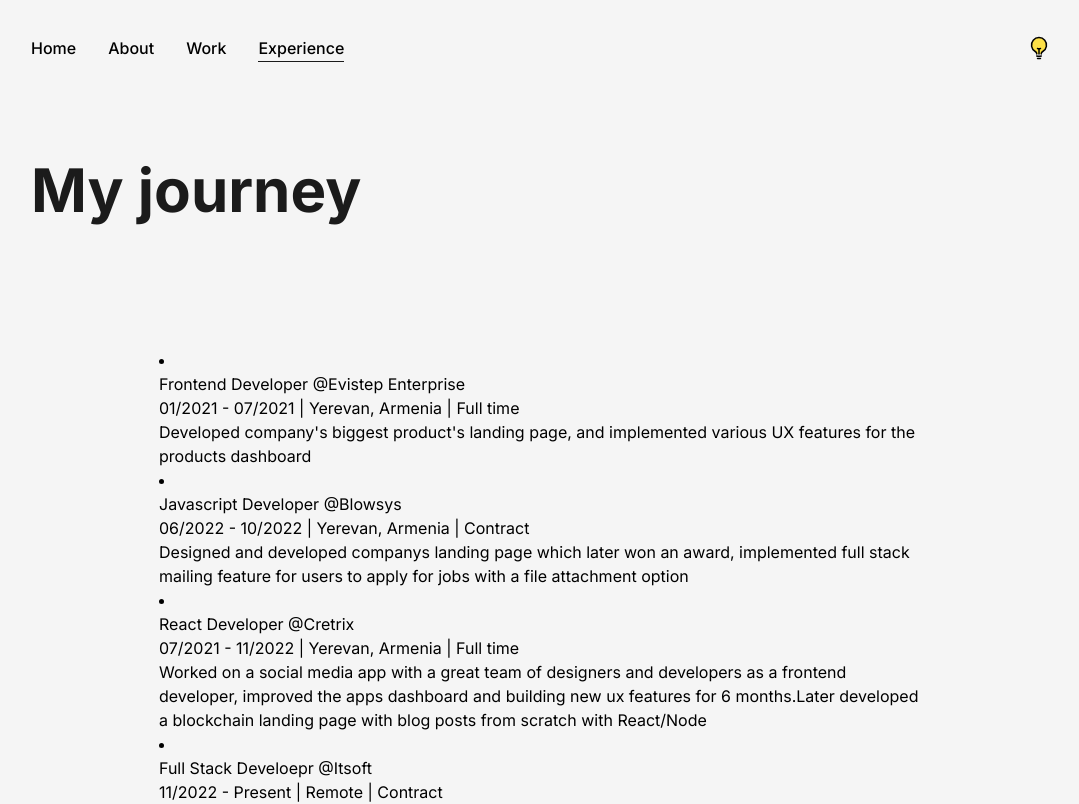
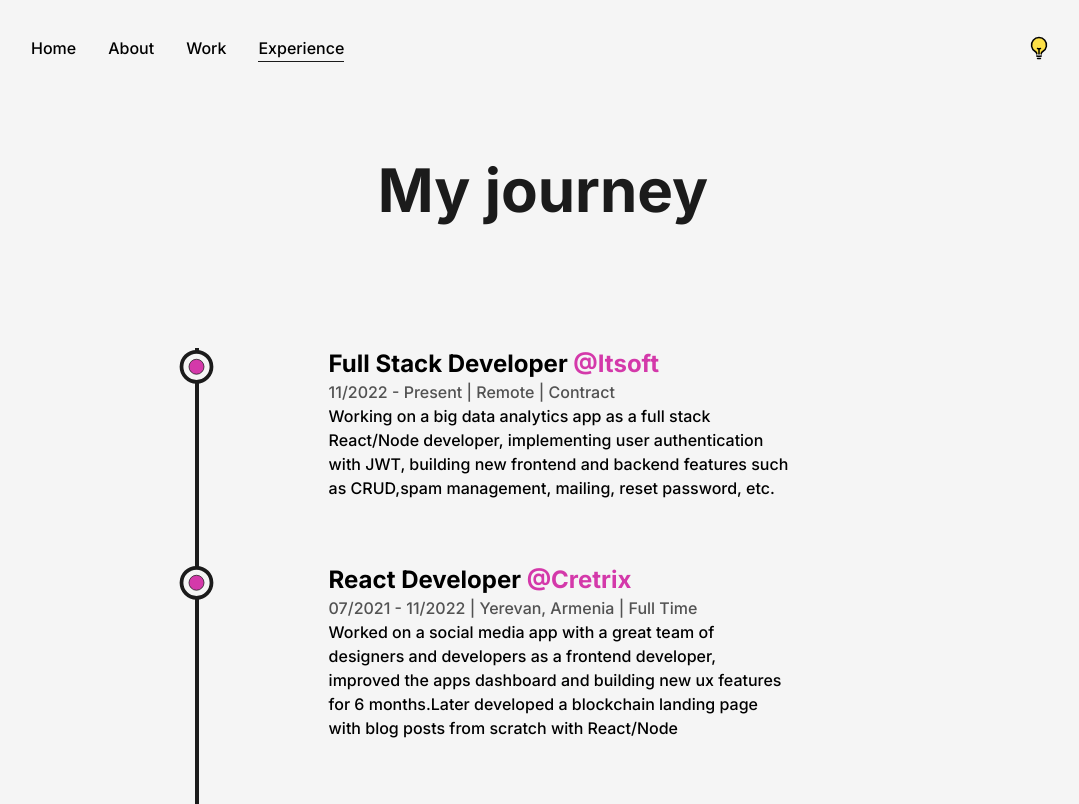
Before and after one commit to aram1l7/portfolio-v3, a Next.js app: page /experience in a window 1280 px wide. Shown: the top 804 px of the page, without its empty margins (97-1176 px from the left). Built offline with nearby package versions, Linux system fonts and the light colour scheme.

Commit message:
Experience done

```diff
--- /dev/null
+++ b/src/components/RoundedIcon.js
@@ -0,0 +1,40 @@
+import React from "react";
+
+const RoundedIcon = () => {
+  return (
+    <figure className="stroke-dark absolute left-0 dark:stroke-light">
+      <svg
+        className="-rotate-90 md:w-[60px] md:h-[60px] xs:w-[40px] xs:h-[40px]"
+        width="75"
+        height="75"
+        viewBox="0 0 100 100"
+      >
+        <circle
+          cx="75"
+          cy="50"
+          r="20"
+          pathLength="1"
+          className="stroke-primary  stroke-1 fill-none dark:stroke-primaryDark"
+        ></circle>
+        <circle
+          cx="75"
+          cy="50"
+          r="20"
+          pathLength="1"
+          className="fill-light stroke-[5px] dark:fill-dark"
+          stroke-dashoffset="0px"
+          stroke-dasharray="1px 1px"
+        ></circle>
+        <circle
+          cx="75"
+          cy="50"
+          r="10"
+          pathLength="1"
+          className="stroke-1 fill-primary dark:fill-primaryDark"
+        ></circle>
+      </svg>
+    </figure>
+  );
+};
+
+export default RoundedIcon;
--- a/src/components/StackSlider.js
+++ b/src/components/StackSlider.js
@@ -31,7 +31,6 @@ export default function StackSlider() {
             slidesPerView: 2,
           },
         }}
-
         modules={[Autoplay]}
         className="mySwiper"
       >
--- a/src/mocks/job-history.js
+++ b/src/mocks/job-history.js
@@ -1,21 +1,13 @@
 export const jobHistory = [
   {
-    id: 1,
-    position: "Frontend Developer",
-    company: "Evistep Enterprise",
-    time: "01/2021 - 07/2021",
-    location: "Yerevan, Armenia",
-    type: "Full time",
-    description: `Developed company's biggest product's landing page, and implemented various UX features for the products dashboard`,
-  },
-  {
-    id: 2,
-    position: "Javascript Developer",
-    company: "Blowsys",
-    time: "06/2022 - 10/2022",
+    id: 4,
+    position: "Full Stack Developer",
+    company: "Itsoft",
+    time: "11/2022 - Present",
     type: "Contract",
-    location: "Yerevan, Armenia",
-    description: `Designed and developed companys landing page which later won an award, implemented full stack mailing feature for users to apply for jobs with a file attachment option`,
+    location: "Remote",
+    description:
+      "Working on a big data analytics app as a full stack React/Node developer, implementing user authentication with JWT, building new frontend and backend features such as CRUD,spam management, mailing, reset password, etc.",
   },
   {
     id: 3,
@@ -28,13 +20,21 @@ export const jobHistory = [
       "Worked on a social media app with a great team of designers and developers as a frontend developer, improved the apps dashboard and building new ux features for 6 months.Later developed a blockchain landing page with blog posts from scratch with React/Node",
   },
   {
-    id: 4,
-    position: "Full Stack Develoepr",
-    company: "Itsoft",
-    time: "11/2022 - Present",
+    id: 2,
+    position: "Javascript Developer",
+    company: "Blowsys",
+    time: "06/2022 - 10/2022",
     type: "Contract",
-    location: "Remote",
-    description:
-      "Working on a big data analytics app as a full stack developer, implementing user authentication with JWT, building new frontend and backend features such as CRUD,spam management, mailing, reset password, etc.",
+    location: "Yerevan, Armenia",
+    description: `Designed and developed companys landing page which later won an award, implemented full stack mailing feature for users to apply for jobs with a file attachment option`,
+  },
+  {
+    id: 1,
+    position: "Frontend Developer",
+    company: "Evistep Enterprise",
+    time: "01/2021 - 07/2021",
+    location: "Yerevan, Armenia",
+    type: "Full time",
+    description: `Developed company's biggest product's landing page, and implemented various UX features for the products dashboard`,
   },
 ];
--- a/src/pages/experience.js
+++ b/src/pages/experience.js
@@ -1,18 +1,23 @@
 import Layout from "@/components/Layout";
 import React from "react";
 import { jobHistory } from "@/mocks/job-history";
+import RoundedIcon from "@/components/RoundedIcon";
 
 const Details = ({ position, company, time, type, description, location }) => {
   return (
-    <li>
+    <li className="my-8 first:mt-0 last:mb-0 w-[60%] mx-auto flex flex-col items-start justify-between md:w-[80%]">
+      <RoundedIcon />
       <div>
-        <h3>
-          {position} @{company}
+        <h3 className="capitalize font-bold text-2xl sm:text-xl xs:text-lg">
+          {position}{" "}
+          <span className="capitalize text-primary dark:text-primaryDark">
+            @{company}
+          </span>
         </h3>
-        <span>
+        <span className="capitalize text-dark/75 font-medium dark:text-light/50 xs:text-sm">
           {time} | {location} | {type}
         </span>
-        <p>{description}</p>
+        <p className="font-medium w-full md:text-sm">{description}</p>
       </div>
     </li>
   );
@@ -24,15 +29,18 @@ const Experience = () => {
       <Layout className="pt-16">
         <h1
           className="inline-block text-dark dark:text-light
-      font-bold w-full !text-6xl xl:!text-5xl xl:text-center
+      font-bold w-full !text-6xl xl:!text-5xl text-center
       lg:!text-6xl md:!text-5xl sm:!text-3xl animate-fade sm:mb-8 mb-16"
         >
           My journey
         </h1>
         <div className="relative w-[75%] mx-auto lg:w-[90%] md:w-full mt-16">
-          {jobHistory.map((el) => {
-            return <Details key={el.id} {...el} />;
-          })}
+          <div className="absolute left-9 top-0 w-[4px] md:w-[2px] md:left-[30px] xs:left-[20px] h-full bg-dark  origin-top  dark:bg-primaryDark dark:shadow-3xl"></div>
+          <ul className="w-full flex flex-col items-start justify-between ml-4 xs:ml-2">
+            {jobHistory.map((el) => {
+              return <Details key={el.id} {...el} />;
+            })}
+          </ul>
         </div>
       </Layout>
     </main>
--- a/tailwind.config.js
+++ b/tailwind.config.js
@@ -17,7 +17,7 @@ module.exports = {
       colors: {
         dark: "#1b1b1b",
         light: "#f5f5f5",
-        primary: "#B63E96", // 240,86,199
+        primary: "#d439aa", // 240,86,199
         primaryDark: "#58E6D9", // 80,230,217
       },
 
```
